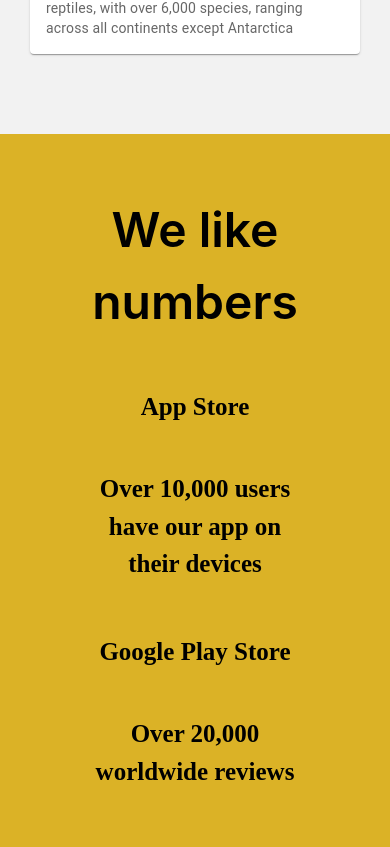
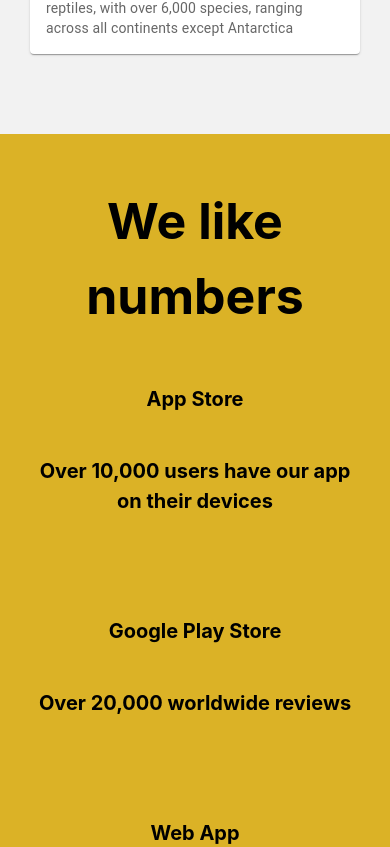
Before and after one commit to SpasErmenov/Fitness-app, a React (Vite) app: page / in a window 390 px wide. Shown: the part 3916-4763 px from the top of the page. Built offline with nearby package versions, Linux system fonts and the light colour scheme; no server answers.

Commit message:
fix css for RateBlock and media queries

```diff
--- a/src/components/Footer/Footer.module.css
+++ b/src/components/Footer/Footer.module.css
@@ -1,7 +1,6 @@
 .Footer {
   background-color: var(--black);
   color: var(--white);
-  font-family: var(--main-font);
   padding: 50px 30px;
 }
 
@@ -27,7 +26,7 @@
   text-align: center;
 }
 
-@media (max-width: 600px) {
+@media (max-width: 690px) {
   .Footer__Logo {
     grid-column: span 4;
   }
--- a/src/components/ImageBlock/ImageBlock.module.css
+++ b/src/components/ImageBlock/ImageBlock.module.css
@@ -1,7 +1,6 @@
 .ImageBlock {
   color: var(--white);
   font-size: var(--big-title-fs);
-  font-family: var(--main-font);
   text-align: center;
   background-image: var(--gradient), url(@/assets/landingBackground.jpg);
   background-repeat: no-repeat;
--- a/src/components/RateBlock/RateBlock.module.css
+++ b/src/components/RateBlock/RateBlock.module.css
@@ -1,52 +1,31 @@
-.rateBlock {
-  padding-top: 60px;
-  padding-left: 150px;
-  padding-right: 150px;
-  padding-bottom: 70px;
-  background-color: rgba(252, 203, 38, 0.85);
+.RateBlock {
+  background-color: var(--orange-transparent1);
+  padding: 50px 30px;
 }
 
-.header {
-  font-family: var(--main-font);
-  font-size: 3em;
-  font-weight: 600;
+.RateBlock__Title {
+  font-size: var(--big-title-fs);
   text-align: center;
   padding-bottom: 50px;
 }
 
-.container {
+.RateBlock__Content {
   display: grid;
-  gap: 220px;
-  grid-template-columns: auto auto auto;
-  justify-content: center;
-  font-size: 30px;
+  margin: 0 auto;
+  grid-template-columns: repeat(3, 1fr);
+  gap: 100px;
+  font-size: var(--title-fs);
   text-align: center;
+  max-width: 1000px;
 }
 
-.container p {
-  font-size: 25px;
+.RateBlock__Content p {
+  font-size: var(--small-title-fs);
   font-weight: 700;
 }
 
-@media (max-width: 1100px) {
-  .rateBlock {
-    padding-left: 100px;
-    padding-right: 100px;
-  }
-
-  .container {
-    gap: 150px;
+@media (max-width: 690px) {
+  .RateBlock__Content {
+    grid-template-columns: 1fr;
   }
 }
-
-@media (max-width: 900px) {
-  .rateBlock {
-    padding-left: 80px;
-    padding-right: 80px;
-  }
-
-  .container {
-    gap: 50px;
-    grid-template-columns: auto;
-  }
-}
--- a/src/components/RateBlock/RateBlock.tsx
+++ b/src/components/RateBlock/RateBlock.tsx
@@ -3,9 +3,9 @@
 
 export const RateBlock = () => {
   return (
-    <div className={styles.rateBlock}>
-      <h1 className={styles.header}>We like numbers</h1>
-      <div className={styles.container}>
+    <div className={styles.RateBlock}>
+      <h1 className={styles.RateBlock__Title}>We like numbers</h1>
+      <div className={styles.RateBlock__Content}>
         <div>
           <p>App Store</p>
           <Rating
@@ -46,7 +46,7 @@
             value={5}
             readOnly
           />
-          <p>Only one developer using it at this moment)</p>
+          <p>Only one developer using it at this moment</p>
         </div>
       </div>
     </div>
--- a/src/styles/index.css
+++ b/src/styles/index.css
@@ -19,6 +19,7 @@
   4. Improve text rendering
 */
 body {
+  font-family: var(--main-font);
   line-height: 1.5;
   -webkit-font-smoothing: antialiased;
   background-color: var(--black);
--- a/src/styles/variables.css
+++ b/src/styles/variables.css
@@ -5,6 +5,7 @@
   --grey2: #808080;
   --black: #1f2629;
   --gradient: linear-gradient(rgba(10, 39, 51, 0.8), rgba(0, 0, 0, 0));
+  --orange-transparent1: rgba(252, 203, 38, 0.85);
 
   /* Fonts */
   --main-font: "Inter", sans-serif;
```
